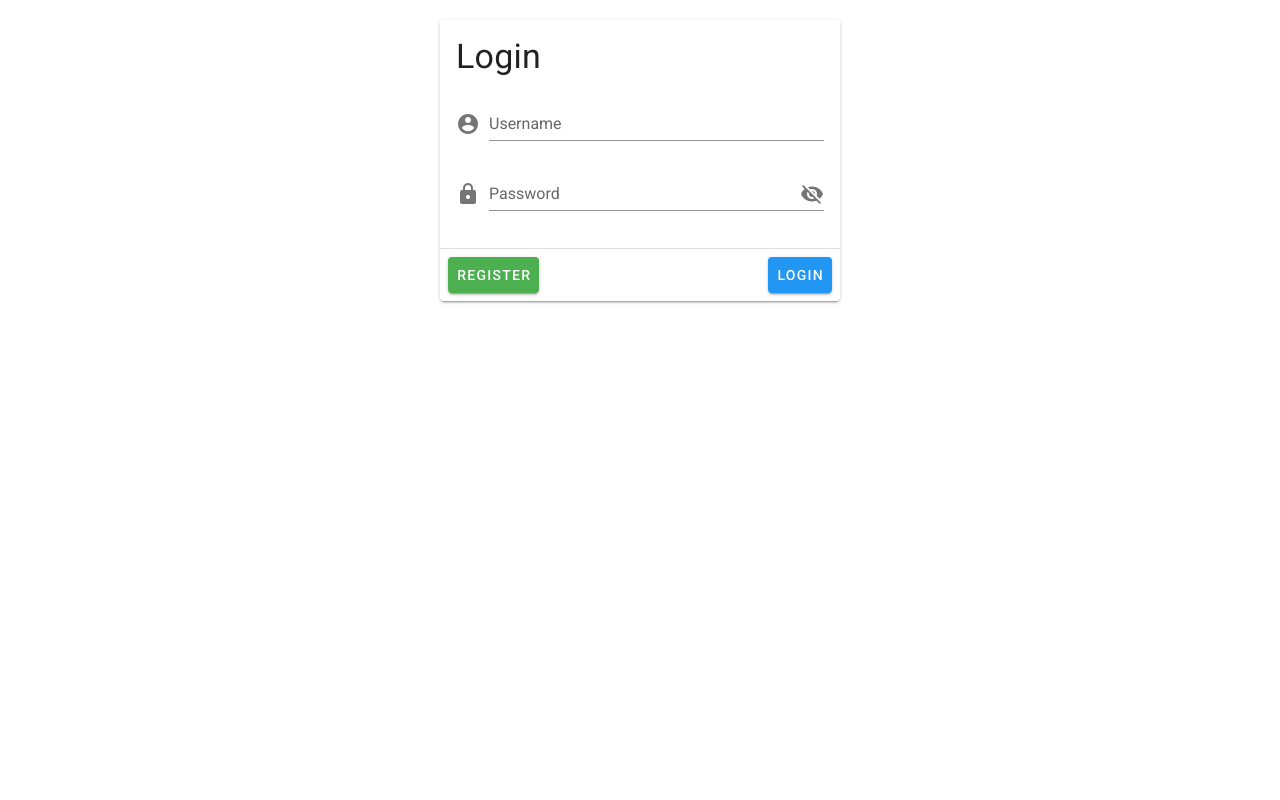
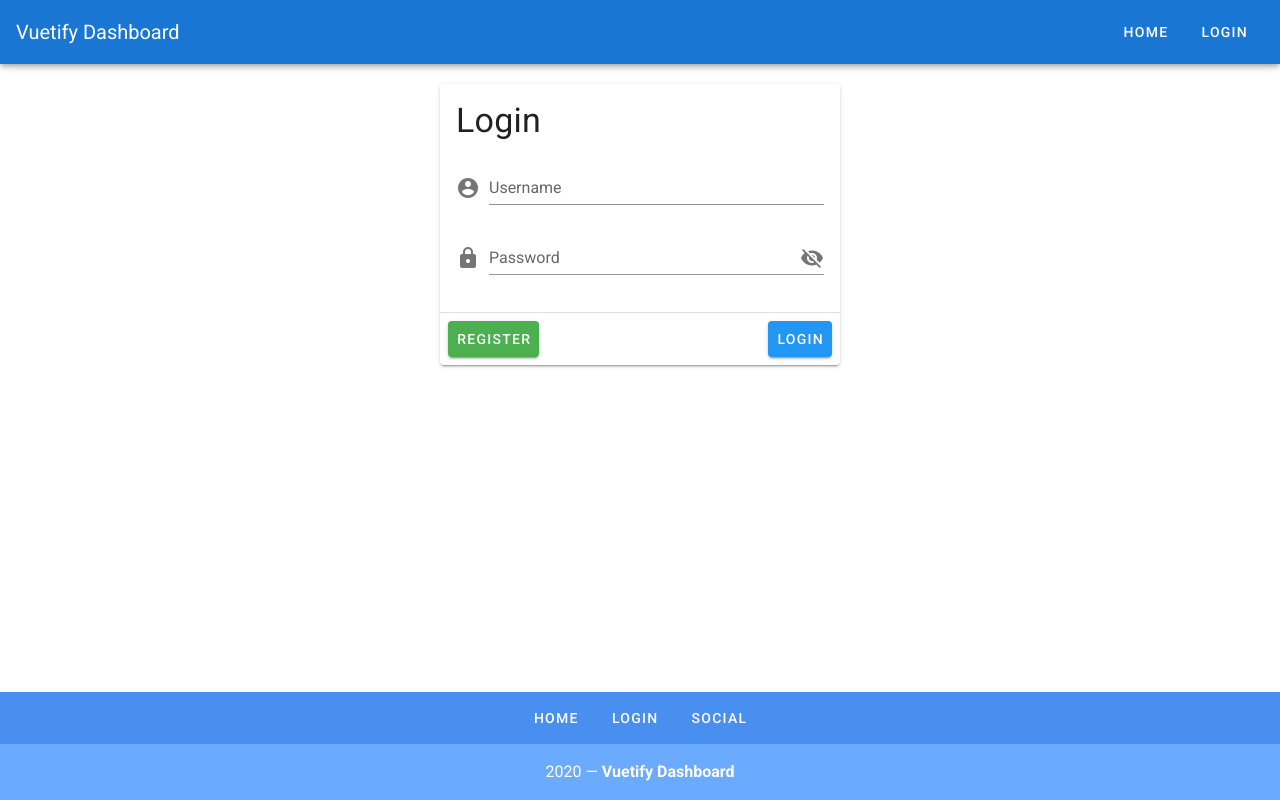
Before and after one commit to laics1984/vuetify-dashboard, a Vue app: page / in a window 1280 px wide. Built offline with nearby package versions, Linux system fonts and the light colour scheme.

Commit message:
Add header and footer component

```diff
--- a/src/App.vue
+++ b/src/App.vue
@@ -1,5 +1,13 @@
 <template>
 	<v-app>
+		<v-app-bar app color="primary" dark>
+			<v-toolbar-title>Vuetify Dashboard</v-toolbar-title>
+			<v-spacer></v-spacer>
+			<v-btn text rounded>Home</v-btn>
+			<v-btn text rounded>Login</v-btn>
+		</v-app-bar>
+		<v-content>
+			<!-- Login Module -->
 			<v-card width="400" class="mx-auto mt-5">
 				<v-card-title>
 					<h1 class="display-1">Login</h1>
@@ -23,6 +31,24 @@
 					<v-btn color="info">Login</v-btn>
 				</v-card-actions>
 			</v-card>
+		</v-content>
+		<v-footer color="primary lighten-1" padless>
+			<v-layout justify-center wrap>
+				<v-btn
+					v-for="link in links"
+					:key="link"
+					color="white"
+					text
+					rounded
+					class="my-2"
+				>
+					{{ link }}
+				</v-btn>
+				<v-flex primary lighten-2 py-4 text-center white--text xs12>
+					{{ new Date().getFullYear() }} — <strong>Vuetify Dashboard</strong>
+				</v-flex>
+			</v-layout>
+		</v-footer>
 	</v-app>
 </template>
 
@@ -31,7 +57,8 @@
 	name: 'App',
 	data() {
 		return {
-			showPassword: false
+			showPassword: false,
+			links: ['Home', 'Login', 'Social']
 		}
 	}
 }
```
Lines whose indentation alone changed are shown as unchanged.
